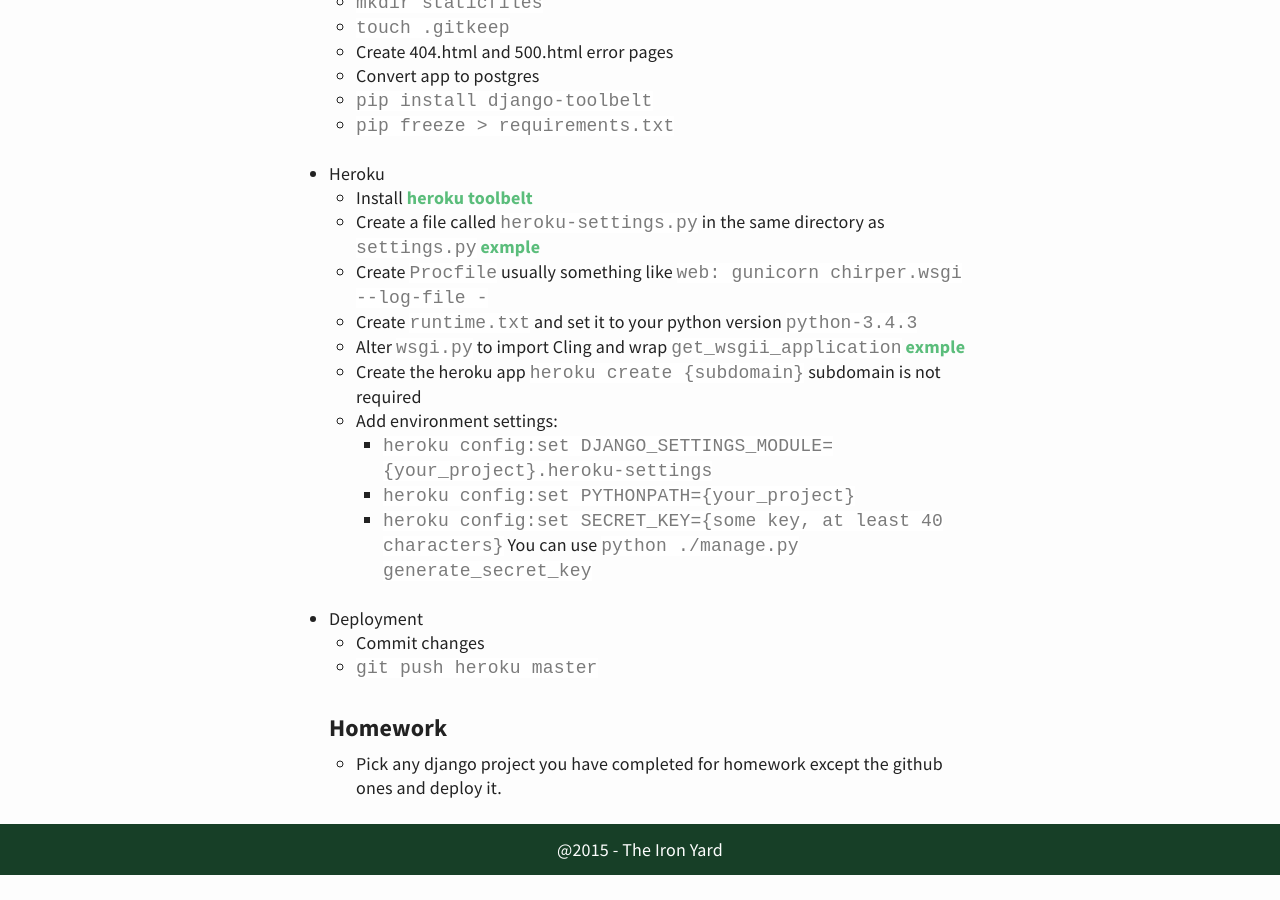
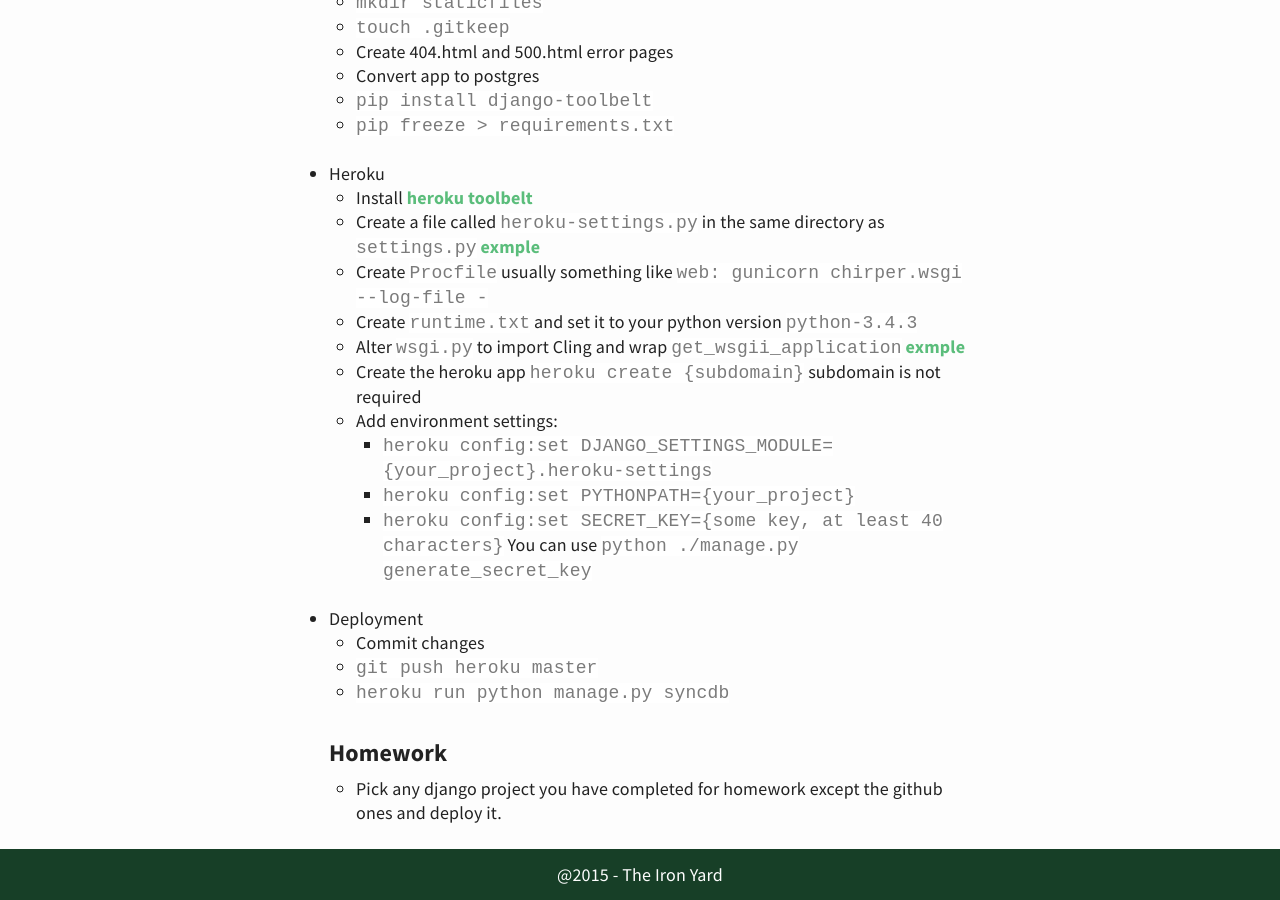
Before and after one commit to tiy-lv-python-2015-06/tiy-lv-python-2015-06.github.io, a Jekyll site: the page built from _posts/2015-08-25-Week-9-Day-2.md, in a window 1280 px wide and 900 px high, scrolled down 705 px. Built offline with Jekyll 4.4.1, drawn with Linux system fonts in a browser that asks for light colours; before the commit the page ends 1580 px from its top, so only the background shows below that.

Commit message:
Adding syncdb

```diff
--- a/_posts/2015-08-25-Week-9-Day-2.md
+++ b/_posts/2015-08-25-Week-9-Day-2.md
@@ -33,6 +33,7 @@
 * Deployment
   * Commit changes
   * `git push heroku master`
+  * `heroku run python manage.py syncdb`
 
   ### Homework
   * Pick any django project you have completed for homework except the github ones and deploy it.
```
